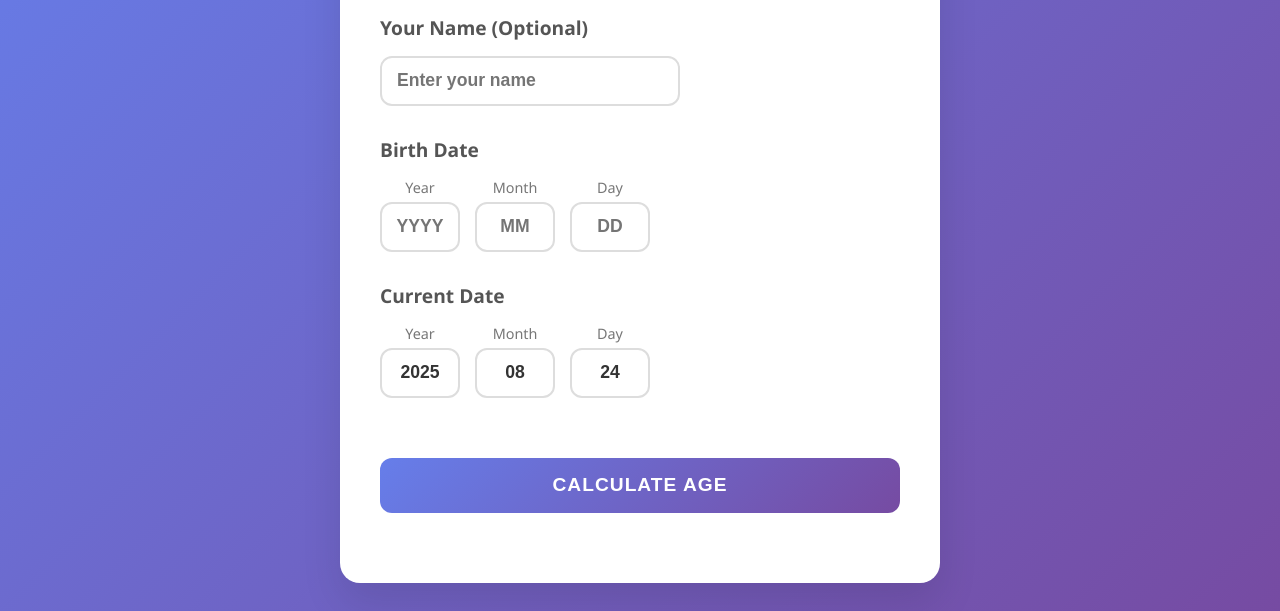
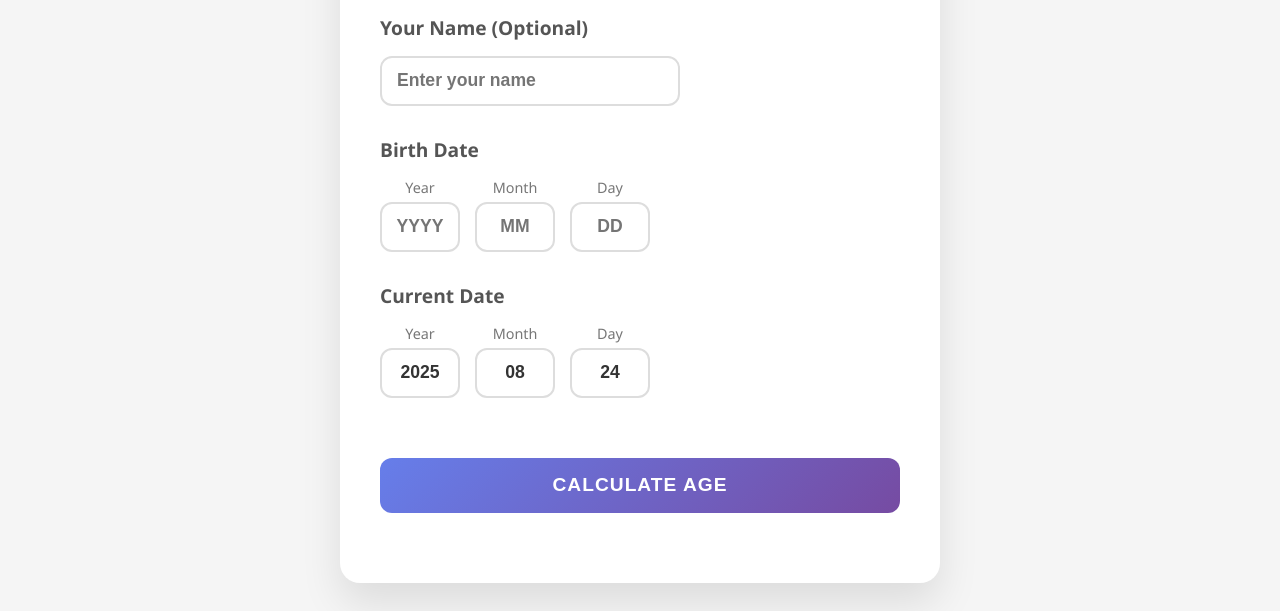
Before and after one commit to hafsamehdi/Age---Calculator-, a plain HTML site: page index.html in a window 1280 px wide. Shown: the part 189-800 px from the top of the page. Drawn offline with Linux system fonts and the light colour scheme.

Commit message:
Update index.html

```diff
--- a/index.html
+++ b/index.html
@@ -13,7 +13,7 @@
 
         body {
             font-family: 'Segoe UI', Tahoma, Geneva, Verdana, sans-serif;
-            background: linear-gradient(135deg, #667eea 0%, #764ba2 100%);
+            background-color: #f5f5f5;
             min-height: 100vh;
             display: flex;
             justify-content: center;
```
